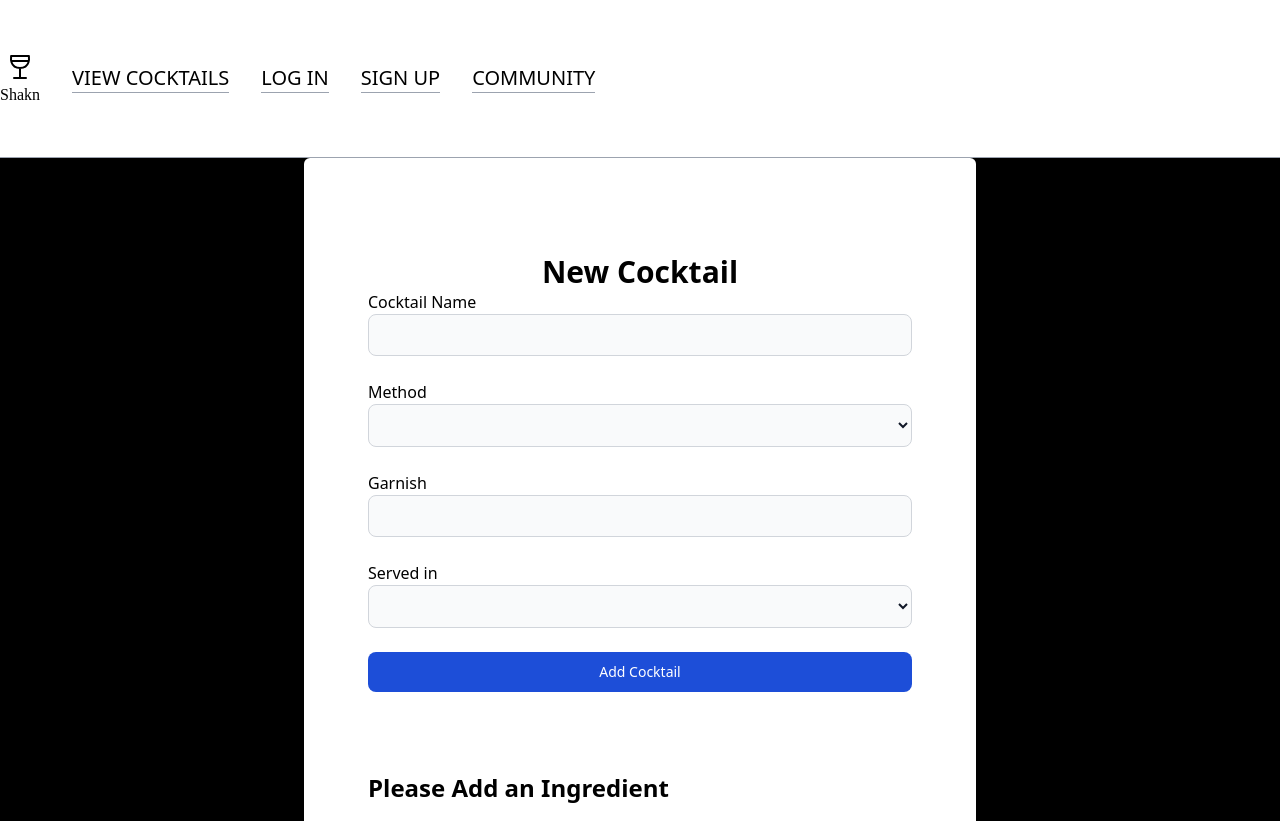
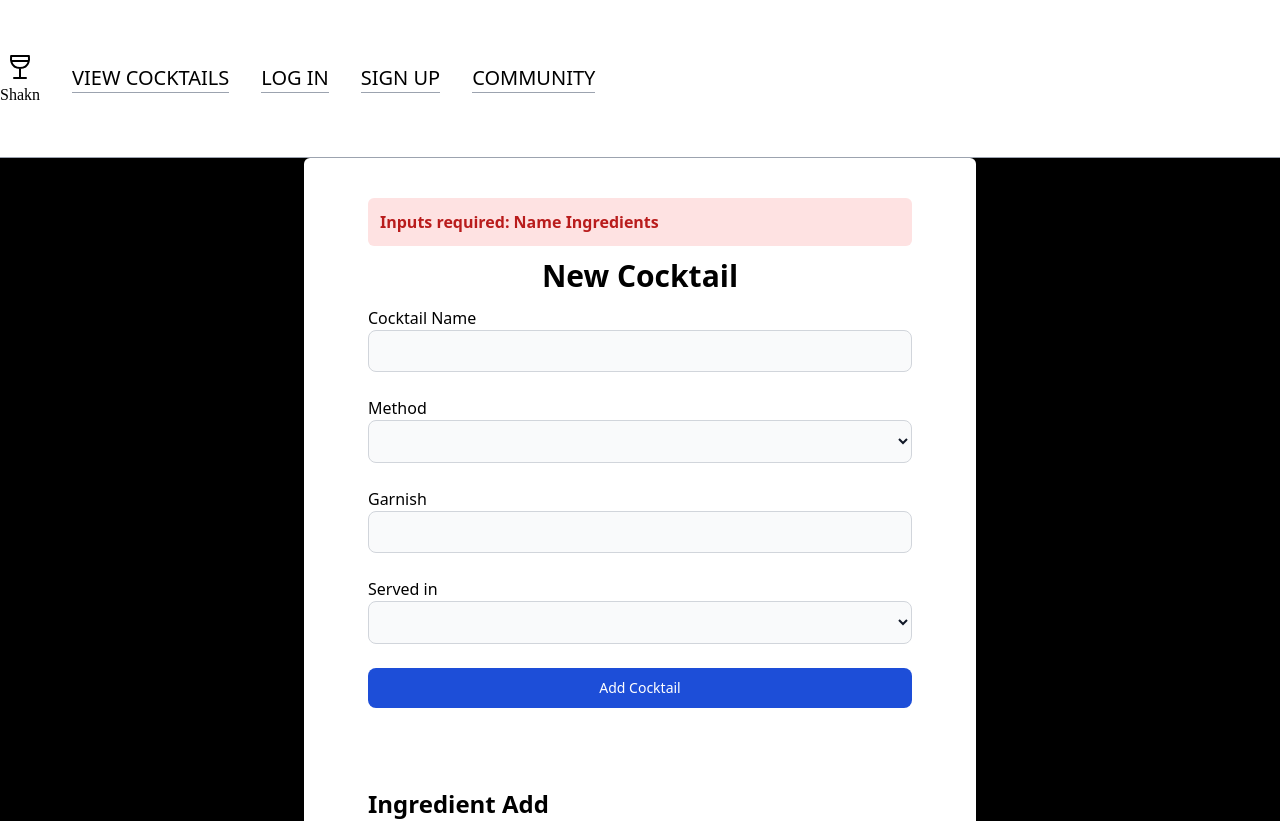
Before and after one commit to cmakride/shakn, a React (Create React App) app: page /add in a window 1280 px wide. Shown: the top 821 px of the page. Built offline with nearby package versions, Linux system fonts and the light colour scheme; no server answers; a web font is replaced by a local one.

Commit message:
Cocktail Add Style and Alerts

```diff
--- a/src/pages/AddCocktail/AddCocktail.jsx
+++ b/src/pages/AddCocktail/AddCocktail.jsx
@@ -2,9 +2,14 @@ import React, { useState, useEffect, useRef } from 'react';
 import { BsTrash } from 'react-icons/bs'
 
 function AddCocktail(props) {
+
     const formElement = useRef()
     const formElementIng = useRef()
     const [validForm, setValidForm] = useState(false)
+
+    // !alert Messages for ingredients and Name and eventually photo
+    const [alertMessageName, setAlertMessageName] = useState("")
+    const [alertMessageIngredient, setAlertMessageIngredient] = useState("")
 
     const [formData, setFormData] = useState({
         name: ""
@@ -85,10 +90,25 @@ function AddCocktail(props) {
     useEffect(() => {
 
         //!Make sure have at least 1 ingredient added and form is valid, name, garnish right now
-        if (arrayIngredients.length > 0 && formElement.current.checkValidity()) { setValidForm(true) }
+        if (arrayIngredients.length > 0 && formElement.current.checkValidity()) {
+            setAlertMessageIngredient("")
+            setAlertMessageName("")
+            setValidForm(true)
+        }
         else {
             setValidForm(false)
+            if (arrayIngredients.length < 1) {
+                setAlertMessageIngredient("Ingredients")
+            } else {
+                setAlertMessageIngredient("")
+            }
+            if (!formElement.current.checkValidity()) {
+                setAlertMessageName("Name")
+            } else {
+                setAlertMessageName("")
+            }
         }
+
     }, [formData, arrayIngredients])
 
     //!this will store photofile in formdata in state
@@ -99,8 +119,40 @@ function AddCocktail(props) {
 
     return (
         <>
-            <div className="max-w-2xl mx-auto bg-white p-16 rounded-md" >
-                <h1 className="mt-8 text-center text-3xl font-bold">New Cocktail</h1>
+            <div className="max-w-2xl mx-auto bg-white px-16 py-10 rounded-md" >
+                {validForm ?
+                    <>
+                        <div class="bg-green-100 rounded-md p-3 flex items-center">
+                            <svg
+                                class="stroke-2 stroke-current text-green-600 h-8 w-8 mr-2 flex-shrink-0"
+                                viewBox="0 0 24 24"
+                                fill="none"
+                                strokeLinecap="round"
+                                strokeLinejoin="round"
+                            >
+                                <path d="M0 0h24v24H0z" stroke="none" />
+                                <circle cx="12" cy="12" r="9" />
+                                <path d="M9 12l2 2 4-4" />
+                            </svg>
+                            <div class="text-green-700">
+                                <div class="font-bold text-l">Your Cocktail is ready to be submitted!</div>
+                            </div>
+                        </div>
+                    </>
+                    :
+                    <>
+                        <div class="bg-red-100 rounded-md p-3 flex items-center">
+
+                            <div class="text-red-700">
+                                <div class="font-bold text-l">
+                                    Inputs required: {alertMessageName} {alertMessageIngredient}
+                                </div>
+                            </div>
+                        </div>
+                    </>
+                }
+
+                <h1 className="py-3 text-center text-3xl font-bold">New Cocktail</h1>
                 <form autoComplete='off' ref={formElement} onSubmit={handleSubmit}>
                     <div className="grid gap-6 mb-6 lg:grid-cols-1">
                         <div>
@@ -110,6 +162,7 @@ function AddCocktail(props) {
                                 name="name"
                                 onChange={handleChange}
                                 value={formData.name}
+                                required={true}
                             />
                         </div>
 
@@ -133,7 +186,6 @@ function AddCocktail(props) {
                                 name="garnish"
                                 onChange={handleChange}
                                 value={formData.garnish}
-                                required
                             />
                         </div>
 
@@ -143,7 +195,6 @@ function AddCocktail(props) {
                                 name="served_in"
                                 onChange={handleChange}
                                 value={formData.served_in}
-                                required
                             >
                                 <option></option>
                                 <option>Martini Glass</option>
@@ -165,7 +216,7 @@ function AddCocktail(props) {
                     onSubmit={handleIngredientAdd}>
                     <div className="grid gap-6 mb-6 lg:grid-cols-1">
                         <h4
-                            hidden={enoughIngredients()} className="mt-8 text text-2xl font-bold">Please Add an Ingredient</h4>
+                            hidden={enoughIngredients()} className="mt-8 text text-2xl font-bold">Ingredient Add</h4>
                         <input
                             className="bg-gray-50 border border-gray-300 text-gray-900 text-sm rounded-lg focus:ring-blue-500 focus:border-blue-500 block p-2.5 dark:bg-gray-700 dark:border-gray-600 dark:placeholder-gray-400 dark:text-white dark:focus:ring-blue-500 dark:focus:border-blue-500"
                             type="text"
@@ -175,17 +226,17 @@ function AddCocktail(props) {
                         />
                         <button className="text-white bg-blue-700 hover:bg-blue-800 focus:ring-4 focus:outline-none focus:ring-blue-300 font-medium rounded-lg text-sm w-full sm:w-auto px-5 py-2.5 text-center dark:bg-blue-600 dark:hover:bg-blue-700 dark:focus:ring-blue-800" type='submit'
                         >
-                        Add Ingredient
+                            Add Ingredient
                         </button>
                     </div>
                 </form>
                 <h4 className="mt-8 text text-2xl font-bold">Ingredients</h4>
                 <ul className='my-2'>
                     {arrayIngredients.map((ingredient, idx) => (
-                        <li className ="flex items-center gap-3"key={idx}>
+                        <li className="flex items-center gap-3" key={idx}>
                             <h2>{ingredient}</h2>
                             <button className="focus:outline-none text-white bg-red-700 hover:bg-red-800 focus:ring-4 focus:ring-red-300 font-medium rounded-lg text-sm px-2 py-2 mr-1 mb-2 dark:bg-red-600 dark:hover:bg-red-700 dark:focus:ring-red-900" type="button" onClick={() => handleRemoveIngredient(idx)}>
-                                <BsTrash className="text-xl"/>
+                                <BsTrash className="text-xl" />
                             </button>
                         </li>
                     ))}
@@ -197,7 +248,6 @@ function AddCocktail(props) {
                     </label>
                     <input className="mt-8 text text-2xl font-bold bg-gray-50 rounded-lg border border-gray-300 cursor-pointer dark:text-gray-400 focus:outline-none focus:border-transparent dark:bg-gray-700 dark:border-gray-600 dark:placeholder-gray-400"
                         type="file"
-                        // className="form-control"
                         id="photo-upload"
                         name="image"
                         onChange={handleChangePhoto}
```
Also changed, not shown: 1 other file (tests, documents, lock files or other folders).
